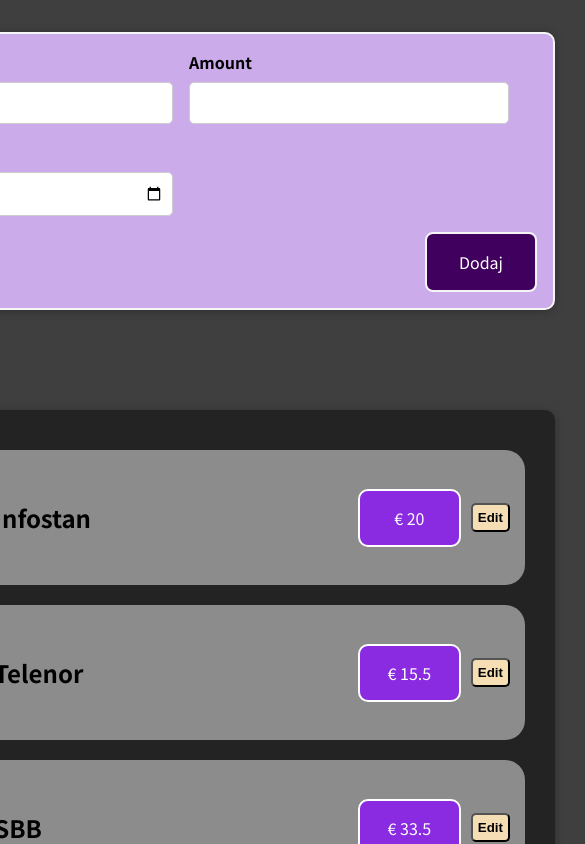
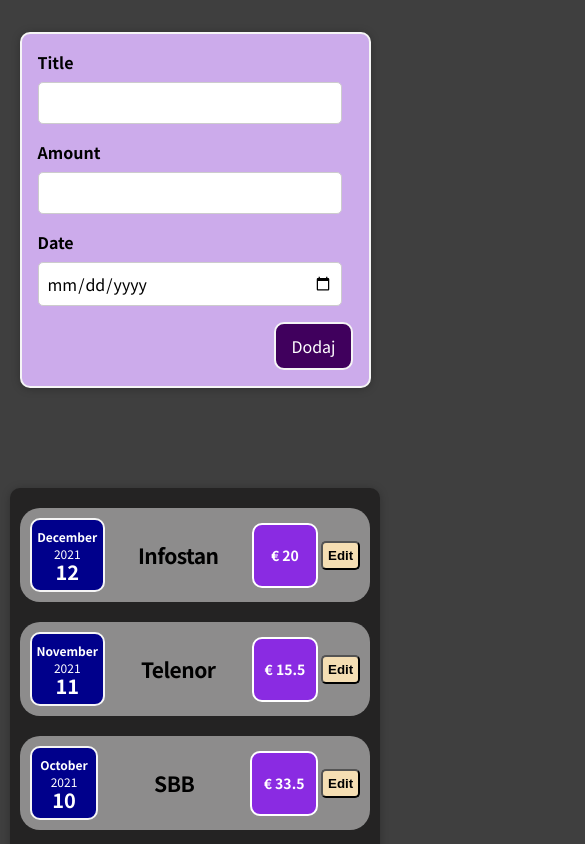
Before and after one commit to OliverVukovic/Cost-Control-App, a React (Create React App) app: page / in a window 390 px wide. Shown: the top 844 px of the page, 585 px wide, since content can reach past the window. Built offline with nearby package versions, Linux system fonts and the light colour scheme.

Commit message:
responsive mob

```diff
--- a/src/components/ExpenseItem.css
+++ b/src/components/ExpenseItem.css
@@ -81,3 +81,57 @@
     background-color: wheat;
     font-weight: 700;
 }
+
+
+@media (max-width: 430px) {
+
+    .card {
+        max-width: 95%;
+        padding: 10px;
+    }
+
+    .expense-item {
+        gap: 3px;
+        padding: 10px;
+    }
+
+    .expense-item__date {
+        width: 75px;
+    }
+
+    .month {
+        font-size: 12px;;
+    }
+
+    .year {
+        font-size: 12px;
+    }
+
+    .day {
+        font-size: 20px;
+        line-height: 20px;
+        font-weight: 700;
+    }
+
+    .expense-item__description {
+        justify-content: center;
+        text-align: center;
+        font-size: 14px;
+        letter-spacing: -0.5px;
+        line-height: 20px;
+        flex-wrap: wrap;
+        width: 50%;
+    }
+
+    .expense-item__price {
+        width: 75px;
+        height: 65px;
+        display: flex;
+        align-items: center;
+        align-content: center;
+        justify-content: center;
+        padding: 6px;
+        font-size: 14px;
+        font-weight: 700;
+    }
+}
--- a/src/components/NewExpense.css
+++ b/src/components/NewExpense.css
@@ -46,3 +46,16 @@
 .new-expense__actions {
     text-align: right;
 }
+
+
+@media (max-width: 430px) {
+
+    .new-expense__control input {
+        width: 19rem;
+    }
+
+    .new-expense button {
+        padding: 10px 15px;
+        border-radius: 10px;
+    }
+}
--- a/src/index.css
+++ b/src/index.css
@@ -14,7 +14,5 @@
   width: 100%;
   height: 100%;
   background-color: #3f3f3f;
-  display: flex;
   margin: auto;
-  justify-content: center;
 }
```
